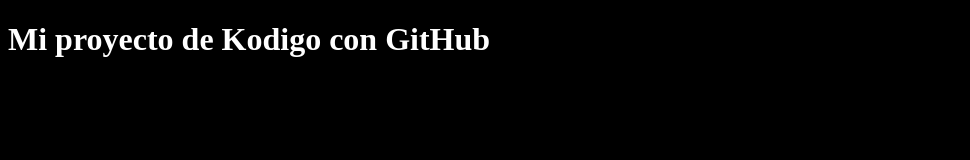
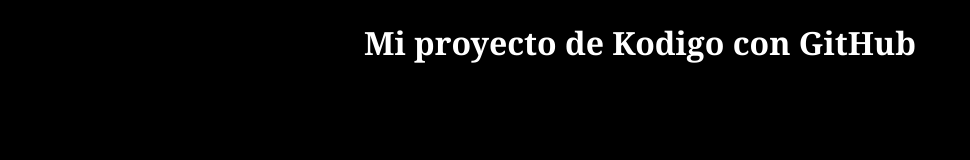
Before and after one commit to CristianHF29/ProyectoKodigoMes1-2Julio2025, a plain HTML site: page index.html in a window 1280 px wide. Shown: the whole page, without its empty margins (0-970 px from the left). Drawn offline with Linux system fonts and the light colour scheme.

Commit message:
:art: Tecer commit: Agregando Estilos

```diff
--- a/style.css
+++ b/style.css
@@ -1,4 +1,6 @@
 body {
     background-color: black;
     color: white;
+    font-family: Cambria, Cochin, Georgia, Times, 'Times New Roman', serif;
+    text-align: center;
 }
```
